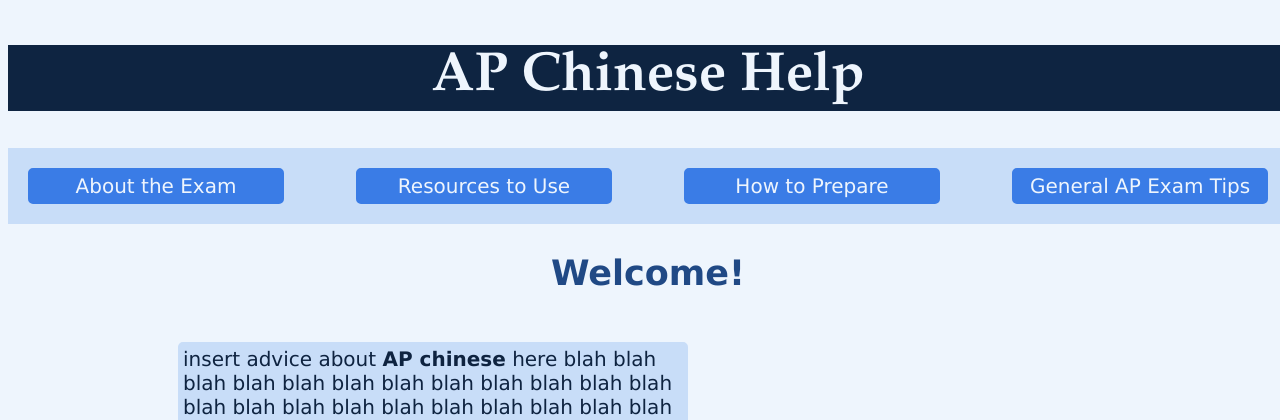
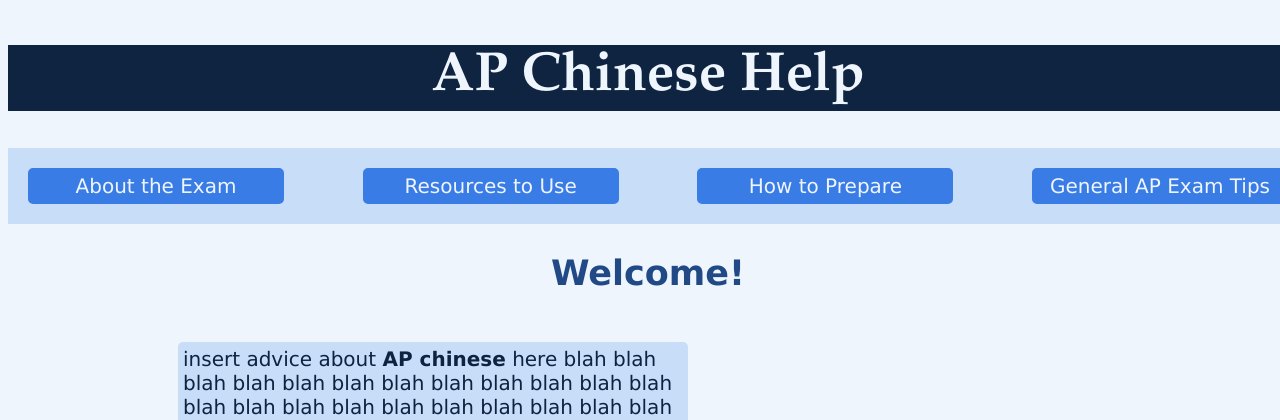
Before and after one commit to pine-unity/PinesAPChineseSite, a plain HTML site: page index.html in a window 1280 px wide. Shown: the top 420 px of the page. Drawn offline with Linux system fonts and the light colour scheme.

Commit message:
please work maybe?

```diff
--- a/index.css
+++ b/index.css
@@ -76,6 +76,8 @@ h2 {
   border-width: 20px;
   border-color: #c8ddf8;
   justify-content: space-between;
+  min-width: calc(100vw - 20px);
+  max-width: 1346px;
 }
 
 
```
